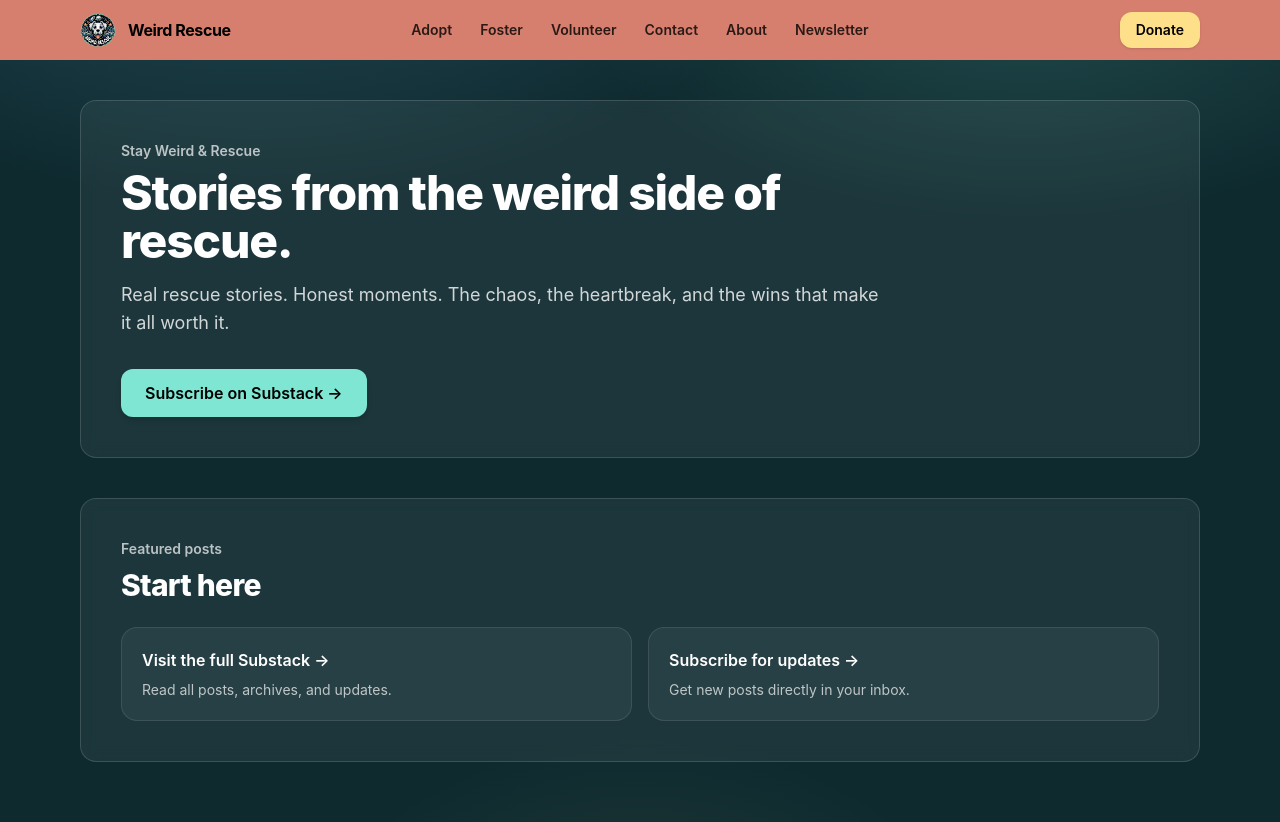
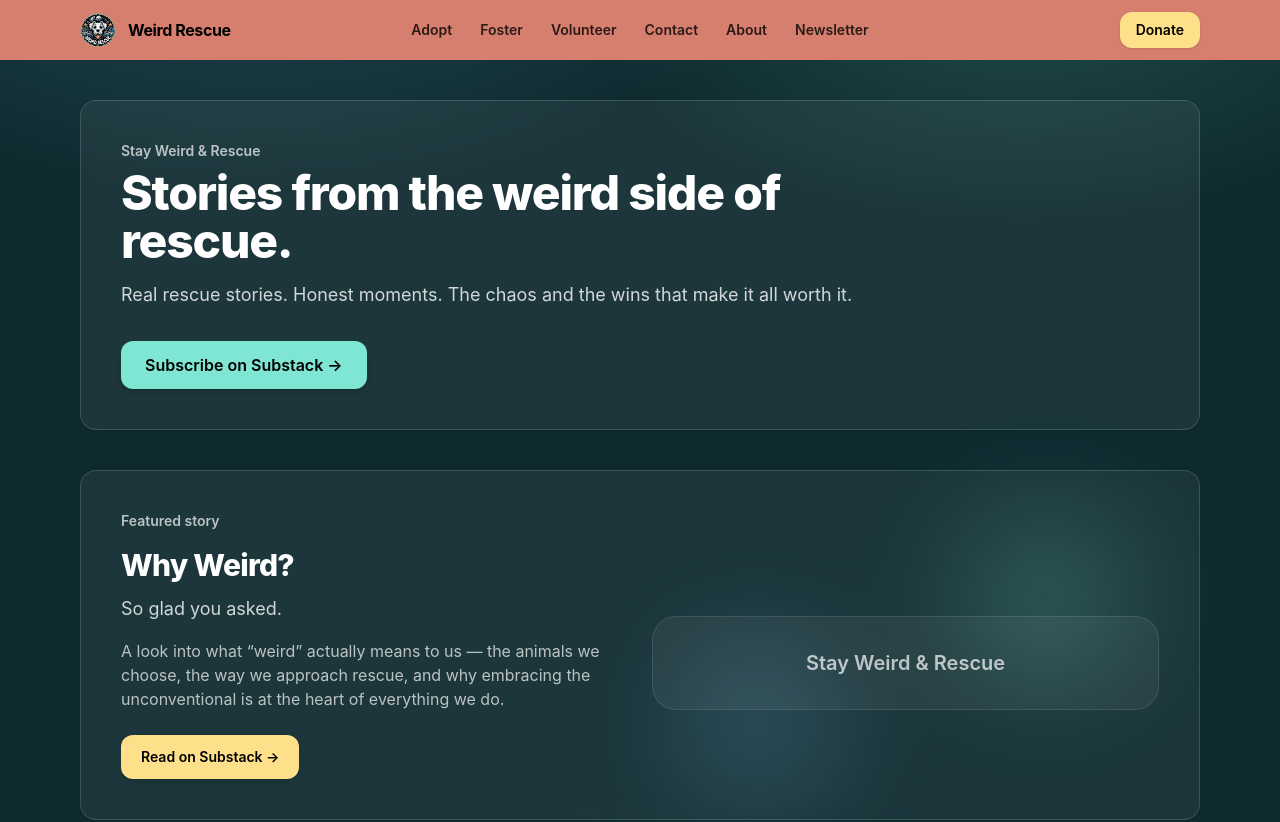
Before and after one commit to weirdrescue/weirdrescue-site, a Next.js app: page /newsletter in a window 1280 px wide. Shown: the top 822 px of the page. Built offline with nearby package versions, Linux system fonts and the light colour scheme.

Commit message:
Add featured Substack article

```diff
--- a/src/app/newsletter/page.tsx
+++ b/src/app/newsletter/page.tsx
@@ -13,7 +13,7 @@ export default function NewsletterPage() {
           </h1>
 
           <p className="mt-4 text-white/80 text-lg">
-            Real rescue stories. Honest moments. The chaos, the heartbreak, and
+            Real rescue stories. Honest moments. The chaos and
             the wins that make it all worth it.
           </p>
 
@@ -32,41 +32,53 @@ export default function NewsletterPage() {
         </div>
       </section>
 
-      {/* FEATURED POSTS */}
+ {/* FEATURED POST */}
 <section className="surface p-7 sm:p-10">
-        <p className="text-sm font-semibold text-white/70">Featured posts</p>
-        <h2 className="mt-2 text-2xl sm:text-3xl font-extrabold tracking-tight">
-          Start here
+  <p className="text-sm font-semibold text-white/70">Featured story</p>
+
+  <div className="mt-4 grid gap-6 lg:grid-cols-2 lg:items-center">
+
+    {/* Left: Content */}
+    <div>
+      <h2 className="text-2xl sm:text-3xl font-extrabold tracking-tight">
+        Why Weird?
       </h2>
 
-        <div className="mt-6 grid gap-4 sm:grid-cols-2">
+      <p className="mt-3 text-white/80 text-lg">
+        So glad you asked.
+      </p>
+
+      <p className="mt-4 text-white/70">
+        A look into what “weird” actually means to us — the animals we choose,
+        the way we approach rescue, and why embracing the unconventional is at
+        the heart of everything we do.
+      </p>
+
       <a
-            href="https://stayweirdandrescue.substack.com/"
+        href="https://stayweirdandrescue.substack.com/p/why-weird"
         target="_blank"
         rel="noreferrer"
-            className="rounded-2xl border border-white/10 bg-white/5 p-5 hover:bg-white/10 transition"
+        className="mt-6 inline-flex items-center rounded-xl px-5 py-3 text-sm font-semibold
+                   bg-[var(--wr-sun)] text-black
+                   hover:brightness-105 active:scale-[0.98] transition shadow-md"
       >
-            <p className="font-semibold">
-              Visit the full Substack →
+        Read on Substack →
+      </a>
+    </div>
+
+    {/* Right: Visual block (editorial placeholder) */}
+    <div className="relative rounded-3xl border border-white/10 bg-white/5 p-8 flex items-center justify-center text-center">
+      <p className="text-xl font-semibold text-white/70">
+        Stay Weird & Rescue
       </p>
-            <p className="mt-2 text-sm text-white/70">
-              Read all posts, archives, and updates.
-            </p>
-          </a>
 
-          <a
-            href="https://stayweirdandrescue.substack.com/subscribe"
-            target="_blank"
-            rel="noreferrer"
-            className="rounded-2xl border border-white/10 bg-white/5 p-5 hover:bg-white/10 transition"
-          >
-            <p className="font-semibold">
-              Subscribe for updates →
-            </p>
-            <p className="mt-2 text-sm text-white/70">
-              Get new posts directly in your inbox.
-            </p>
-          </a>
+      {/* subtle glow */}
+      <div className="pointer-events-none absolute inset-0 -z-10 blur-3xl opacity-30">
+        <div className="absolute left-10 top-10 h-32 w-32 rounded-full bg-[var(--wr-sky)]" />
+        <div className="absolute right-10 bottom-10 h-36 w-36 rounded-full bg-[var(--wr-mint)]" />
+      </div>
+    </div>
+
   </div>
 </section>
     </div>
```
Lines whose indentation alone changed are shown as unchanged.
